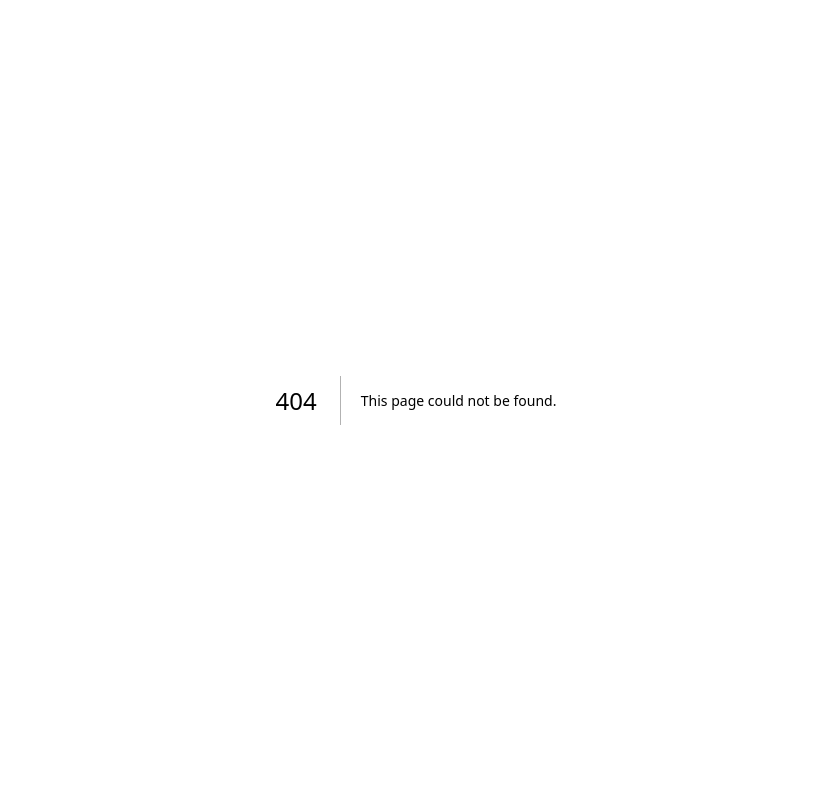
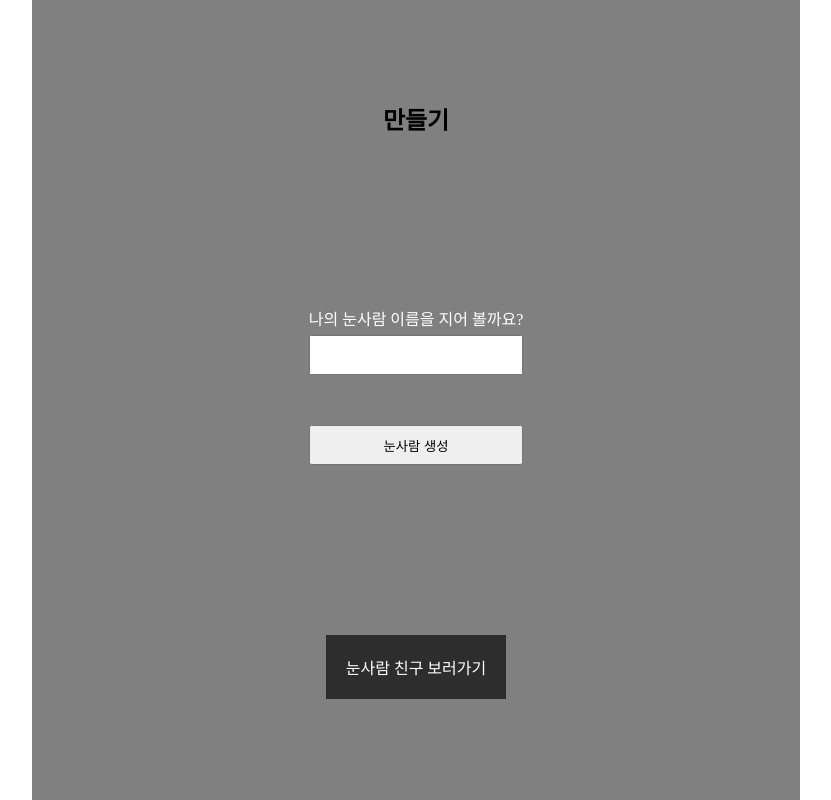
Before and after one commit to sojuthon-doyouwannabuildasnowman/web, a Next.js app: page /home in a window 1280 px wide. Before the commit this address had no page. Shown: the whole page, without its empty margins (224-1055 px from the left). Built offline with nearby package versions, Linux system fonts and the light colour scheme.

Commit message:
SNOW-index 기본 구조 개발

```diff
--- a/pages/_app.tsx
+++ b/pages/_app.tsx
@@ -1,5 +1,12 @@
+import { Global } from "@emotion/react";
 import type { AppProps } from "next/app";
+import { reset } from "../src/styles/global";
 
 export default function App({ Component, pageProps }: AppProps) {
-  return <Component {...pageProps} />;
+	return (
+		<>
+			<Global styles={reset} />
+			<Component {...pageProps} />
+		</>
+	);
 }
--- /dev/null
+++ b/pages/home.tsx
@@ -0,0 +1,54 @@
+import styled from "@emotion/styled";
+import Link from "next/link";
+import { Container } from "../src/styles/Container";
+
+const CreateTitleText = styled.h2`
+	margin-bottom: 150px;
+`;
+const CreateSnowBox = styled.div`
+	display: flex;
+	flex-direction: column;
+	align-items: center;
+	justify-content: center;
+	padding: 20px;
+	margin-bottom: 150px;
+`;
+const CreateNameText = styled.label`
+	margin-bottom: 5px;
+	color: white;
+`;
+const CreateNameInput = styled.input`
+	width: 100%;
+	height: 40px;
+`;
+const CreateButton = styled.button`
+	width: 100%;
+	height: 40px;
+	margin-top: 50px;
+`;
+const ViewButton = styled.div`
+	padding: 20px;
+	background-color: #2d2d2d;
+	a {
+		color: white;
+		text-decoration: none;
+	}
+`;
+
+export default function Main() {
+	return (
+		<Container>
+			<CreateTitleText>만들기</CreateTitleText>
+			<CreateSnowBox>
+				<CreateNameText>나의 눈사람 이름을 지어 볼까요?</CreateNameText>
+				<CreateNameInput />
+				<CreateButton onClick={() => console.log("clicked")}>
+					눈사람 생성
+				</CreateButton>
+			</CreateSnowBox>
+			<ViewButton>
+				<Link href={"/"}>눈사람 친구 보러가기</Link>
+			</ViewButton>
+		</Container>
+	);
+}
--- /dev/null
+++ b/src/styles/Container.ts
@@ -0,0 +1,10 @@
+import styled from "@emotion/styled";
+
+export const Container = styled.div`
+	display: flex;
+	flex-direction: column;
+	justify-content: center;
+	align-items: center;
+	height: 100vh;
+	background-color: gray;
+`;
--- /dev/null
+++ b/src/styles/global.ts
@@ -0,0 +1,14 @@
+import { css } from "@emotion/react";
+
+export const reset = css`
+	* {
+		margin: 0;
+		padding: 0;
+		box-sizing: border-box;
+	}
+	body {
+		width: 100%;
+		max-width: 768px;
+		margin: 0 auto;
+	}
+`;
```
Also changed, not shown: pages/index.tsx (+43 -5 lines), public/onboarding.png (added).
